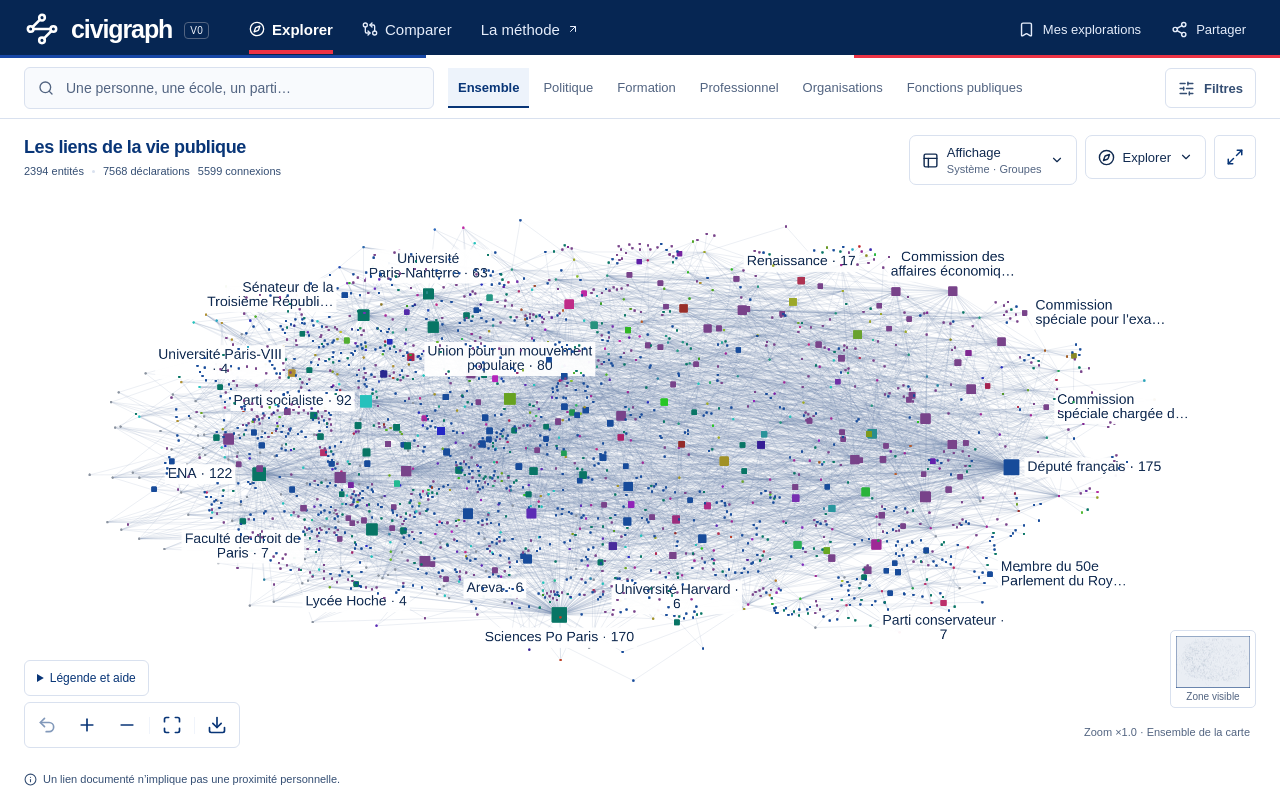
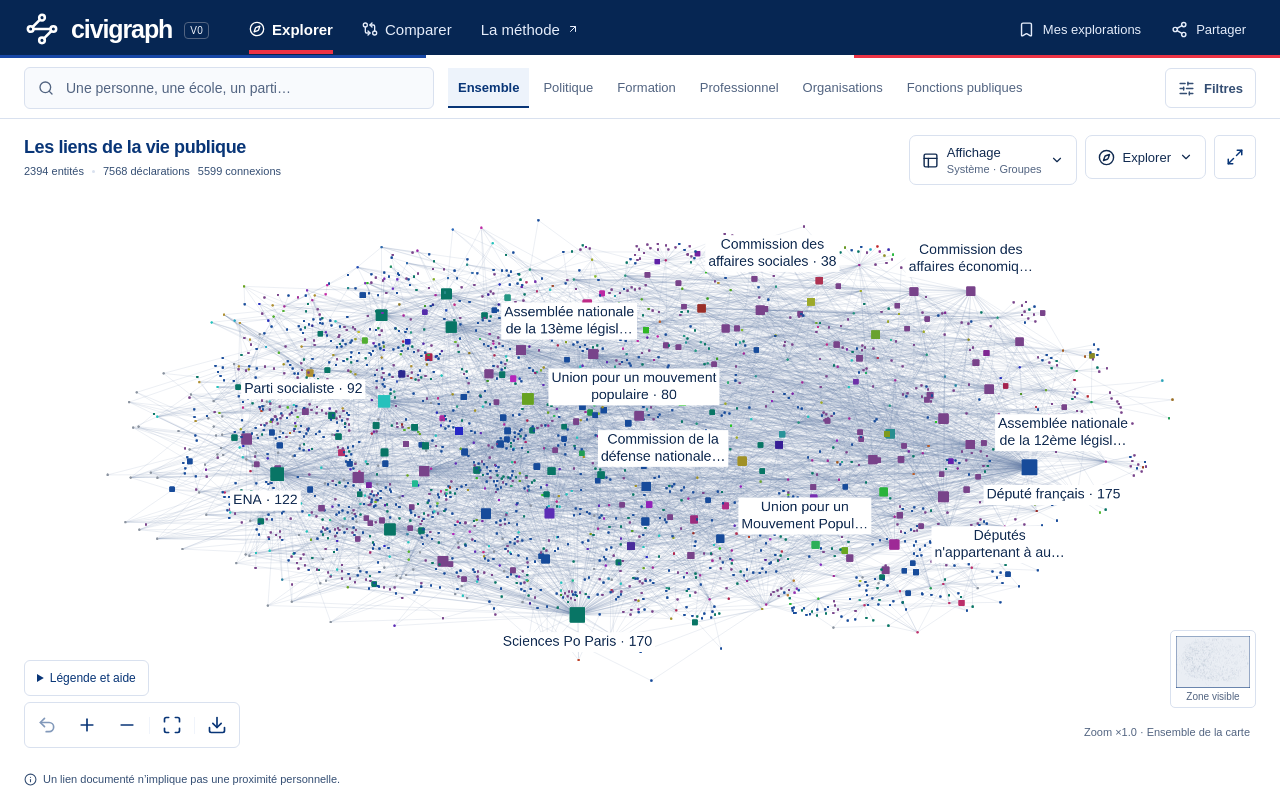
Before and after one commit to JarJarBinLifting/civigraph, a Next.js app: page / in a window 1280 px wide. Built offline with nearby package versions, Linux system fonts and the light colour scheme.

Commit message:
Ameliore le placement cartographique des noms

```diff
--- a/src/components/SystemGraphCanvas.tsx
+++ b/src/components/SystemGraphCanvas.tsx
@@ -4,7 +4,7 @@
 import type { Core, NodeSingular } from 'cytoscape';
 import { Download, Maximize, Minus, MousePointer2, Plus, ScanSearch, Undo2 } from 'lucide-react';
 import { atlasLabelStyle, atlasTheme, graphFont } from '@/lib/graph-theme';
-import { placeLabels, type LabelCandidate } from '@/lib/graph-labels';
+import { labelLevel, placeLabels, type LabelCandidate, type LabelLevel } from '@/lib/graph-labels';
 import { periodLabel, shortLabel, typeInfo } from '@/lib/presentation';
 import { matchingSystemPositions, systemGraphKey, systemLayoutInput, systemNeighborhood, type SystemGraph, type SystemGraphMemory, type SystemPositions } from '@/lib/system-graph';
 import type { GraphExportInfo } from '@/lib/graph-export';
@@ -64,6 +64,7 @@
     let world = { x1: 0, y1: 0, w: 1, h: 1 };
     let activeSystem: System = props.system, scenePositions: SystemPositions = {}, sizedReading = '';
     const previousLabels = new Set<string>();
+    let detail: LabelLevel = 0;
     type Camera = { zoom: number; pan: { x: number; y: number } };
     let homeCamera: Camera | undefined;
     const history: Camera[] = [];
@@ -104,11 +105,17 @@
     function scale(instance: Core) {
       if (disposed || instance.destroyed()) return;
       const zoom = instance.zoom(), ratio = zoom / homeZoom;
+      // Hysteresis keeps names from flickering at a zoom threshold.
+      detail = labelLevel(ratio / 4, detail);
       const selected = hover ?? focused ?? latest.current.selected;
       const groups = latest.current.reading === 'groups', readingChanged = sizedReading !== latest.current.reading;
       const zoomChanged = zoom !== sizedZoom;
       const candidates: LabelCandidate[] = [];
       const pan = instance.pan(), width = instance.width(), height = instance.height();
+      const bounds = container.current!.getBoundingClientRect();
+      const obstacles = [...container.current!.parentElement!.querySelectorAll('.graph-controls, .system-minimap, .graph-tip, .system-navigation-receipt, .system-selection-tools, .system-statements, .graph-export-message')]
+        .map(element => element.getBoundingClientRect()).filter(rect => rect.width > 0 && rect.height > 0)
+        .map(rect => ({ x1: rect.left - bounds.left - pan.x, y1: rect.top - bounds.top - pan.y, x2: rect.right - bounds.left - pan.x, y2: rect.bottom - bounds.top - pan.y }));
       instance.batch(() => {
         nodeList.forEach(n => {
           if (n.hidden()) return;
@@ -127,14 +134,14 @@
           if (eligible && (!focused || important || highlighted.has(n.id()))) candidates.push({ id: n.id(), text: groups && !person ? n.data('groupLabel') : n.data('label'), x, y, radius, priority: important ? 100 : !selected && hubs.has(n.id()) ? 65 : highlighted.has(n.id()) ? 30 + Math.min(20, degree) : groups && !person ? 26 + Math.min(25, degree) : Math.min(25, degree), side: 'bottom' });
         });
         if (zoomChanged) instance.edges().forEach(e => { e.style('width', (e.hasClass('system-edge') ? 2.5 : e.hasClass('system-trace') ? 1.2 : .5) / zoom); });
-        const placements = placeLabels(candidates, { level: ratio > 3 ? 2 : ratio > 1.6 ? 1 : 0, small: width < 550, compact: true, previous: previousLabels, maxLabels: width < 550 ? 30 : 60, maxCandidates: 160,
+        const placements = placeLabels(candidates, { level: detail, small: width < 550, compact: true, cartographic: true, previous: previousLabels, obstacles, maxLabels: width < 550 ? [8, 18, 30][detail] : [12, 32, 60][detail], maxCandidates: 160,
           viewport: { x1: -pan.x + 8, y1: -pan.y + 8, x2: width - pan.x - 8, y2: height - pan.y - 8 },
           measure: (text, size, bold) => { const key = `${text}:${size}:${bold}`; if (!measurements.has(key)) { if (context) context.font = `${bold ? 650 : 500} ${size}px ${graphFont}`; measurements.set(key, context?.measureText(text).width ?? text.length * size * .55); } return measurements.get(key)!; },
         });
         const labels = new Map(placements.map(p => [p.id, p]));
         // Hidden nodes already have no label. Touch only labels that changed.
         for (const id of new Set([...previousLabels, ...labels.keys()])) {
-          const style = atlasLabelStyle(labels.get(id), zoom, id === selected), key = JSON.stringify(style);
+          const style = { ...atlasLabelStyle(labels.get(id), zoom, id === selected), 'z-index': labels.has(id) ? 10 : 0 }, key = JSON.stringify(style);
           if (labelStyles.get(id) !== key) instance.getElementById(id).style(style);
           if (labels.has(id)) labelStyles.set(id, key); else labelStyles.delete(id);
         }
@@ -251,7 +258,7 @@
       if (disposed || !container.current) return;
       const instance = cytoscape({ container: container.current, elements: [], minZoom: .005, maxZoom: 4, pixelRatio: Math.min(window.devicePixelRatio, 2), hideEdgesOnViewport: props.whole.entities.length > 1000,
         style: [
-          { selector: 'node', style: { width: 8, height: 8, shape: n => n.data('shape'), 'background-color': 'data(color)', 'background-image': 'data(badge)', 'background-width': '100%', 'background-height': '100%', label: '', color: atlasTheme.ink, 'font-family': graphFont, 'text-wrap': 'wrap', 'text-background-color': atlasTheme.paper, 'text-background-opacity': .95, 'overlay-opacity': 0 } },
+          { selector: 'node', style: { width: 8, height: 8, shape: n => n.data('shape'), 'background-color': 'data(color)', 'background-image': 'data(badge)', 'background-width': '100%', 'background-height': '100%', label: '', color: atlasTheme.ink, 'font-family': graphFont, 'text-wrap': 'wrap', 'text-background-color': atlasTheme.paper, 'text-background-opacity': 1, 'overlay-opacity': 0 } },
           { selector: 'edge', style: { width: 1, 'line-color': '#6b83a5', opacity: .25, 'curve-style': 'straight', 'overlay-opacity': 0 } },
           { selector: 'node.system-dim', style: { opacity: .22 } },
           { selector: 'edge.system-dim', style: { opacity: .06 } },
--- a/src/lib/graph-labels.ts
+++ b/src/lib/graph-labels.ts
@@ -2,8 +2,8 @@
 export type LabelSide = 'top' | 'bottom' | 'left' | 'right';
 export interface LabelBox { x1: number; y1: number; x2: number; y2: number }
 export interface LabelCandidate { id: string; text: string; x: number; y: number; radius: number; priority: number; side: LabelSide }
-export interface LabelPlacement { id: string; text: string; side: LabelSide; offset: number; shiftX: number; shiftY: number; fontSize: number; box: LabelBox }
-export interface LabelOptions { level: LabelLevel; small: boolean; prominent?: boolean; compact?: boolean; measure: (text: string, size: number, bold: boolean) => number; obstacles?: LabelBox[]; previous?: Set<string>; viewport?: LabelBox; maxLabels?: number; maxCandidates?: number }
+export interface LabelPlacement { id: string; text: string; side: LabelSide; offset: number; shiftX: number; shiftY: number; fontSize: number; box: LabelBox; centerOffset?: { x: number; y: number } }
+export interface LabelOptions { level: LabelLevel; small: boolean; prominent?: boolean; compact?: boolean; cartographic?: boolean; measure: (text: string, size: number, bold: boolean) => number; obstacles?: LabelBox[]; previous?: Set<string>; viewport?: LabelBox; maxLabels?: number; maxCandidates?: number }
 export function labelLevel(zoom: number, previous: LabelLevel): LabelLevel {
   if (zoom >= .75 || previous === 2 && zoom >= .66) return 2;
   if (zoom >= .33 || previous >= 1 && zoom >= .28) return 1;
@@ -76,18 +76,18 @@
   for (const node of ordered) {
     const essential = node.priority >= 60;
     if (options.viewport && (node.x + node.radius < options.viewport.x1 || node.x - node.radius > options.viewport.x2 || node.y + node.radius < options.viewport.y1 || node.y - node.radius > options.viewport.y2)) continue;
-    if (!essential && result.length >= limit) continue;
-    if (!essential && attempted >= (options.maxCandidates ?? Infinity)) break;
+    if ((options.cartographic || !essential) && result.length >= limit) continue;
+    if ((options.cartographic || !essential) && attempted >= (options.maxCandidates ?? Infinity)) break;
     attempted++;
     const fontSize = options.prominent ? node.priority === 100 ? options.compact ? 18 : 20 : options.compact ? 15 : 16 : node.priority >= 80 ? 15 : 14;
     const measure = (text: string) => options.measure(text, fontSize, essential);
     const lines = wrap(node.text, options.compact ? node.priority === 100 ? 120 : essential ? 180 : 132 : options.prominent && !essential ? 182 : options.small ? essential ? 170 : 132 : essential ? 210 : 150, measure);
     const text = lines.join('\n'), width = Math.max(...lines.map(measure), 1) + 6, height = lines.length * fontSize * 1.2 + 6;
     const sides = [...new Set<LabelSide>([node.side, 'bottom', 'top', 'right', 'left'])];
-    const shifts = options.prominent ? [0, -12, 12, -24, 24, -48, 48] : [0];
+    const shifts = options.prominent ? [0, -12, 12, -24, 24, -48, 48] : options.cartographic ? [0, -12, 12, -24, 24] : [0];
     const choices = sides.flatMap(side => shifts.map(shift => ({ side, shift })));
     let best: LabelPlacement | undefined, minimum = Infinity;
-    for (const extra of essential || options.prominent ? [0, 12, 24] : [0]) {
+    for (const extra of essential || options.prominent || options.cartographic ? [0, 12, 24] : [0]) {
       for (const { side, shift } of choices) {
         const offset = 8 + extra;
         let x = side === 'right' ? node.x + node.radius + offset : side === 'left' ? node.x - node.radius - offset - width : node.x - width / 2;
@@ -103,19 +103,28 @@
         }
         const box = { x1: x, x2: x + width, y1: y, y2: y + height };
         // A little more room is needed for a new name than for one already visible.
-        const margin = options.previous?.has(node.id) ? 2 : 4;
+        const margin = options.cartographic ? options.level === 0 ? 10 : 6 : options.previous?.has(node.id) ? 2 : 4;
         const viewport = options.viewport;
         // Test containment first: subtracting fractional areas can penalize a
         // fully visible label with a tiny positive floating-point remainder.
         const outside = viewport && (box.x1 < viewport.x1 || box.x2 > viewport.x2 || box.y1 < viewport.y1 || box.y2 > viewport.y2)
           ? Math.max(0, width * height - intersection(box, viewport, 0)) : 0;
-        const cost = occupied.overlap(box, margin) + bodies.overlap(box, 3) * 3 + outside * 8;
-        if (cost < minimum) { minimum = cost; best = { id: node.id, text, side, offset, shiftX: x - origin.x, shiftY: y - origin.y, fontSize, box }; }
+        const hardCost = occupied.overlap(box, margin) + outside * 8;
+        // On the system map, names and viewport boundaries are hard constraints.
+        // Prefer whitespace among the small dots, but never force two names to overlap.
+        if (options.cartographic && hardCost > 0) continue;
+        const cost = hardCost + bodies.overlap(box, 3) * 3;
+        if (cost < minimum) {
+          minimum = cost;
+          best = { id: node.id, text, side, offset, shiftX: x - origin.x, shiftY: y - origin.y, fontSize, box,
+            ...(options.cartographic ? { centerOffset: { x: (box.x1 + box.x2) / 2 - node.x, y: (box.y1 + box.y2) / 2 - node.y } } : {}),
+          };
+        }
         if (minimum === 0) break;
       }
       if (minimum === 0) break;
     }
-    if (best && (minimum === 0 || essential)) { result.push(best); occupied.add(best.box); }
+    if (best && (options.cartographic || minimum === 0 || essential)) { result.push(best); occupied.add(best.box); }
   }
   return result;
 }
--- a/src/lib/graph-theme.ts
+++ b/src/lib/graph-theme.ts
@@ -32,5 +32,12 @@
 
 export function atlasLabelStyle(label: LabelPlacement | undefined, zoom: number, bold: boolean): Record<string, string | number> {
   if (!label) return { label: '', 'text-opacity': 0 };
+  if (label.centerOffset) return {
+    label: label.text, 'text-opacity': 1, 'font-size': label.fontSize / zoom, 'font-weight': bold ? 600 : 500,
+    // Wrapping was measured by the placer. A second renderer wrap would invalidate its boxes.
+    'text-wrap': 'wrap', 'text-max-width': 10000 / zoom, 'line-height': 1.2, 'text-background-padding': 3 / zoom,
+    'text-halign': 'center', 'text-valign': 'center',
+    'text-margin-x': label.centerOffset.x / zoom, 'text-margin-y': label.centerOffset.y / zoom,
+  };
   return { label: label.text, 'text-opacity': 1, 'font-size': label.fontSize / zoom, 'font-weight': bold ? 600 : 500, 'text-max-width': 190 / zoom, 'text-background-padding': 3 / zoom, 'text-halign': label.side === 'left' || label.side === 'right' ? label.side : 'center', 'text-valign': label.side === 'top' || label.side === 'bottom' ? label.side : 'center', 'text-margin-x': (label.shiftX + (label.side === 'right' ? label.offset : label.side === 'left' ? -label.offset : 0)) / zoom, 'text-margin-y': (label.shiftY + (label.side === 'bottom' ? label.offset : label.side === 'top' ? -label.offset : 0)) / zoom };
 }
```
Also changed, not shown: 1 other file (tests, documents, lock files or other folders).
